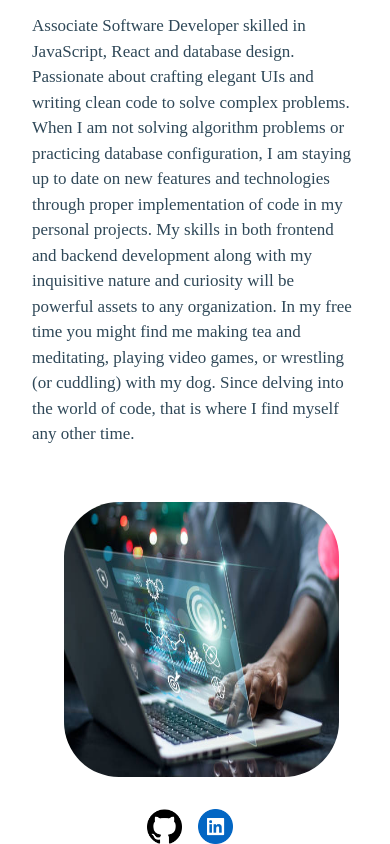
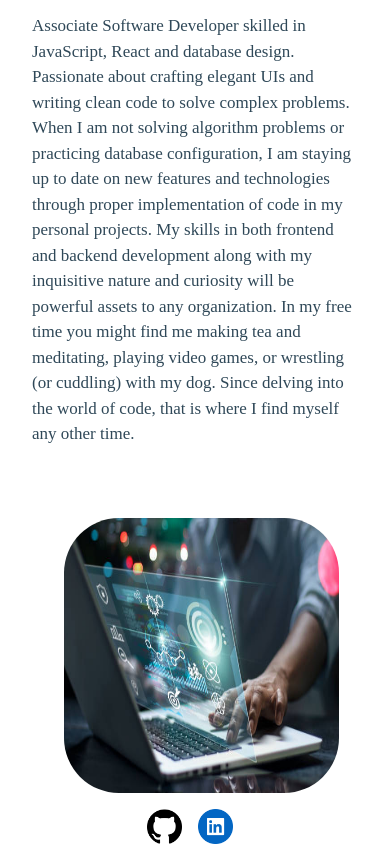
Before and after one commit to mattrowley10/Portfolio, a React (Vite) app: page / in a window 390 px wide. Shown: the part 403-1247 px from the top of the page. Built offline with nearby package versions, Linux system fonts and the light colour scheme.

Commit message:
getting better

```diff
--- a/src/App.css
+++ b/src/App.css
@@ -290,7 +290,7 @@ html, body{
     position: relative;
     height: 275px;
     width: 275px;
-    top: 20rem;
+    top: 21rem;
     left: 4rem;
     right: 0;
     opacity: 0;
```
